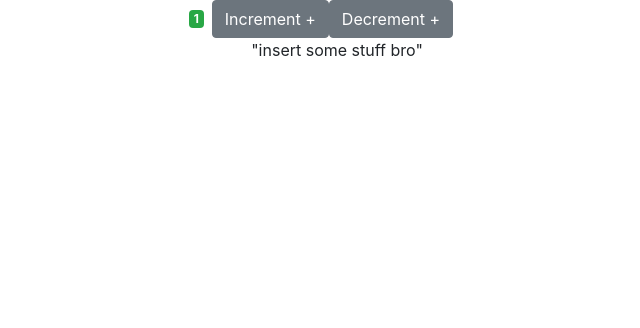
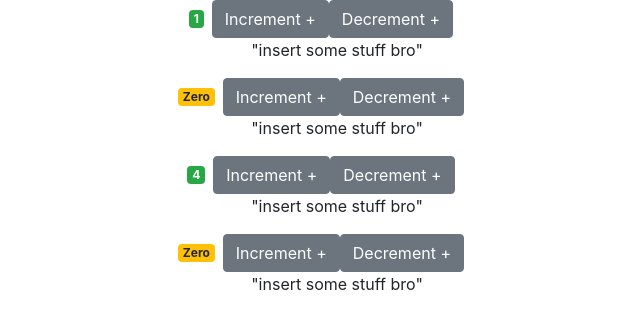
Before and after one commit to jonreactive/to-do-app-three-extended, a React (Create React App) app: page / in a window 1280 px wide. Shown: the top 328 px of the page, without its empty margins (323-963 px from the left). Built offline with nearby package versions, Linux system fonts and the light colour scheme.

Commit message:
Composing multiple components with map into the Counters dot jsx file , also passed the props data from counters file to counter state

```diff
--- a/src/App.js
+++ b/src/App.js
@@ -1,12 +1,13 @@
 import React, { Component } from "react";
 import Counter from "./components/Counter";
+import Counters from "./components/Counters";
 import "./App.css";
 
 class App extends Component {
   render() {
     return (
       <div className="App">
-        <Counter />
+        <Counters />
       </div>
     );
   }
--- a/src/components/Counter.jsx
+++ b/src/components/Counter.jsx
@@ -7,7 +7,7 @@
     super(props)
 
     this.state = {
-      count: 1,
+      count: this.props.value,
       tags: []
     };
 
--- /dev/null
+++ b/src/components/Counters.jsx
@@ -0,0 +1,29 @@
+import React, { Component } from 'react';
+import Counter from "./Counter"
+
+
+class Counters extends Component {
+  state = {
+    counters: [
+      { id: 1, value: 1},
+      { id: 2, value: 0},
+      { id: 3, value: 4},
+      { id: 4, value: 0}
+    ]
+  };
+
+  render() {
+    return (
+      <div>
+        {this.state.counters.map(counter =>
+          <Counter
+            key={counter.id}
+            value={counter.value}
+            selected={true}
+             />)}
+      </div>
+    )
+  }
+}
+
+export default Counters
```
